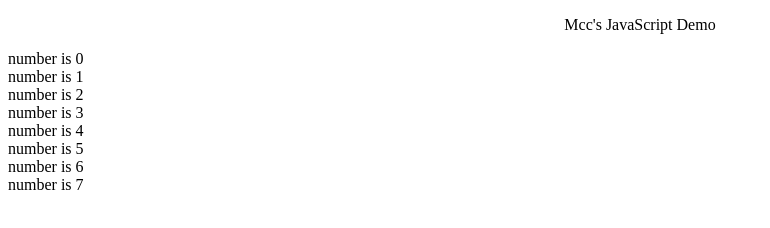
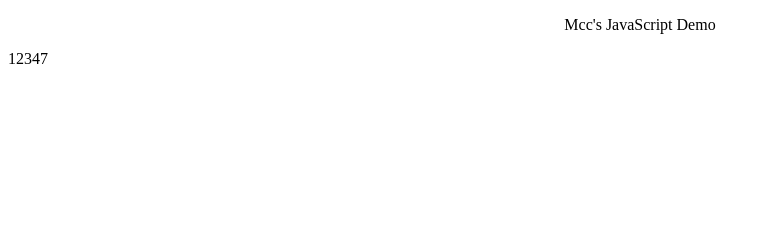
Before and after one commit to miaochunchen2017/JavaScript, a plain HTML site: page index.html in a window 1280 px wide. Shown: the whole page, without its empty margins (0-770 px from the left). Drawn offline with Linux system fonts and the light colour scheme.

Commit message:
9:35 2017-11-10

```diff
--- a/index.html
+++ b/index.html
@@ -9,7 +9,7 @@
 	<body>
 		<p align="center">Mcc's JavaScript Demo</p>
 		<script>
-			test_1();
+            test_2();
 		</script>
 	</body>
 </html>
--- a/js/JavaScript_1.js
+++ b/js/JavaScript_1.js
@@ -3,3 +3,15 @@ function test_1() {
         document.write("number is "+i+"<br>");
     }
 }
+
+function test_2() {
+    for (i = 1; i < 10; i++) {
+        if (i == 5 || i == 6) {
+            continue;
+        }
+        if (i == 8) {
+            break;
+        }
+        document.write(i);
+    }
+}
```
